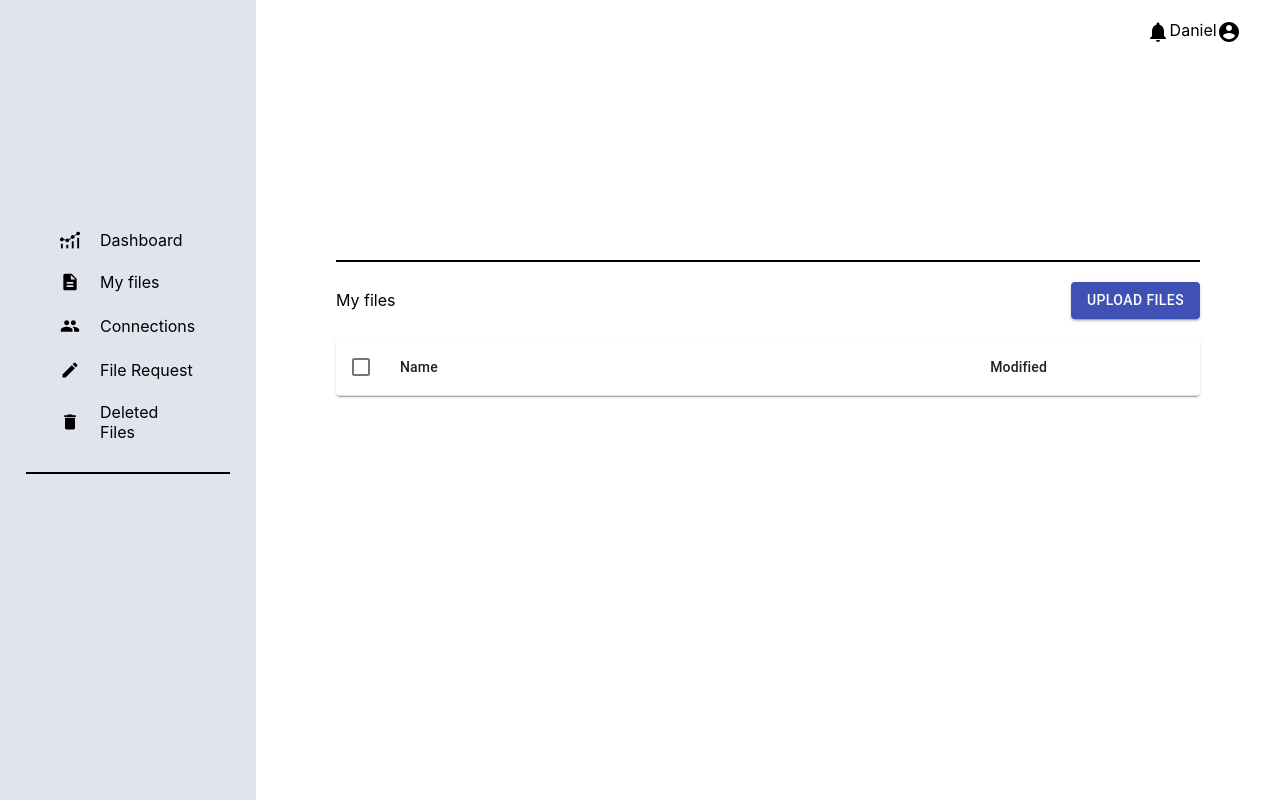
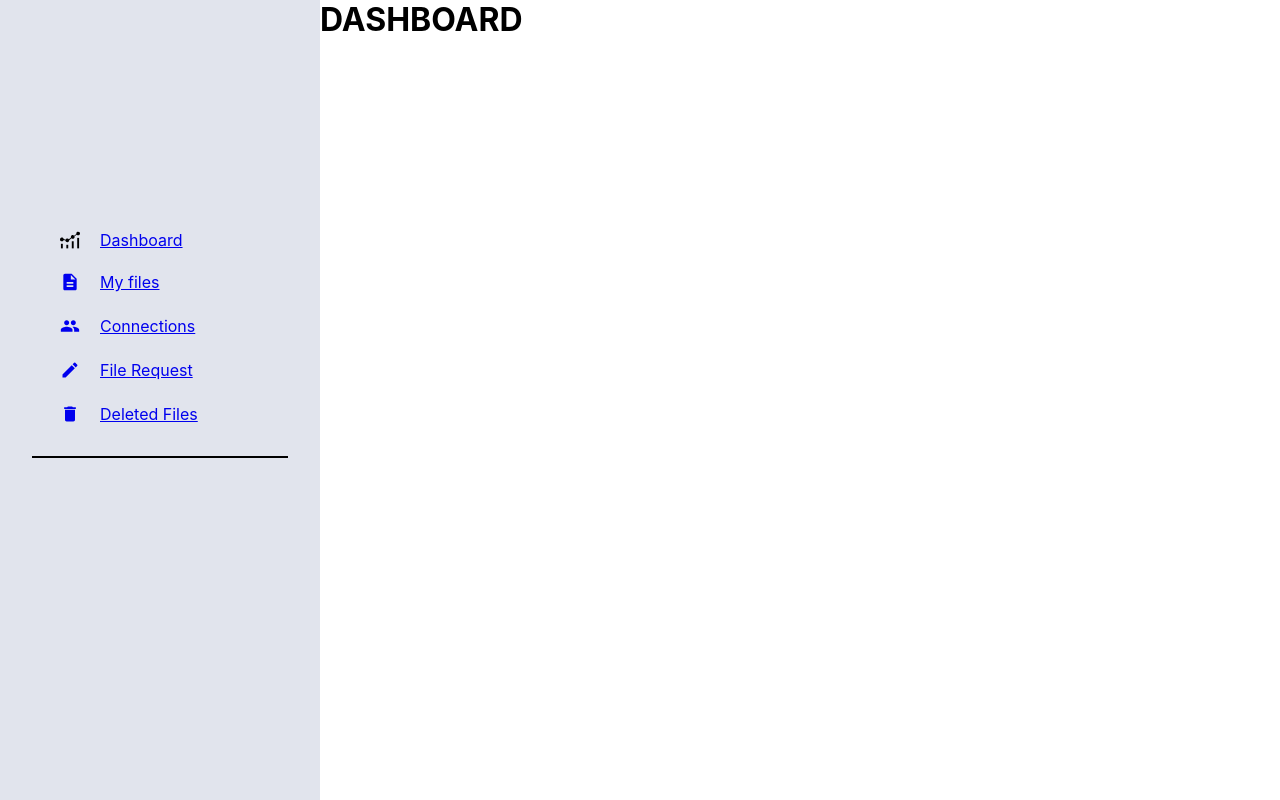
Before and after one commit to borigendiego/test-fullstack, a React (Create React App) app: page /dashboard in a window 1280 px wide. Built offline with nearby package versions, Linux system fonts and the light colour scheme.

Commit message:
Add routes

```diff
--- a/package.json
+++ b/package.json
@@ -12,6 +12,7 @@
     "node-sass": "^4.14.1",
     "react": "^16.13.1",
     "react-dom": "^16.13.1",
+    "react-router-dom": "^5.2.0",
     "react-scripts": "3.4.3"
   },
   "scripts": {
--- a/src/App.js
+++ b/src/App.js
@@ -1,4 +1,5 @@
 import React from 'react';
+import { BrowserRouter, Route, Switch } from 'react-router-dom';
 //Style
 import './App.css';
 //Components
@@ -9,8 +10,30 @@ import MainApp from './components/main-app';
 function App() {
   return (
     <div className={'App'}>
-        <SideBarMenu />
-        <MainApp />
+        <BrowserRouter>
+            <Switch>
+                <Route exact path={'/'}>
+                    <SideBarMenu />
+                    <MainApp />
+                </Route>
+                <Route path={'/dashboard'}>
+                    <SideBarMenu />
+                    <h1>DASHBOARD</h1>
+                </Route>
+                <Route path={'/connections'}>
+                    <SideBarMenu />
+                    <h1>CONNECTIONS</h1>
+                </Route>
+                <Route path={'/files'}>
+                    <SideBarMenu />
+                    <h1>FILES</h1>
+                </Route>
+                <Route path={'/deleted-files'}>
+                    <SideBarMenu />
+                    <h1>DELETED FILES</h1>
+                </Route>
+            </Switch>
+        </BrowserRouter>
     </div>
   );
 }
--- a/src/components/side-bar-menu/index.js
+++ b/src/components/side-bar-menu/index.js
@@ -1,4 +1,7 @@
 import React from 'react';
+import {
+    Link
+} from 'react-router-dom';
 //Style
 import './sideBarMenu.scss'
 //Components
@@ -15,22 +18,27 @@ const SideBarMenu = () => {
         {
             iconURL: Chart,
             label: 'Dashboard',
+            link: 'dashboard'
         },
         {
             Icon: Description,
             label: 'My files',
+            link: '/'
         },
         {
             Icon: People,
             label: 'Connections',
+            link: '/connections'
         },
         {
             Icon: Create,
             label: 'File Request',
+            link: '/files',
         },
         {
             Icon: Delete,
             label: 'Deleted Files',
+            link: '/deleted-files',
         },
     ];
 
@@ -39,9 +47,12 @@ const SideBarMenu = () => {
             <ul className={'side-bar-items'}>
                 {
                     items.map((item, index) =>
-                        <li key={index}>
-                            <MenuItem item={item} />
-                        </li>)
+                        <Link to={item.link}>
+                            <li key={index}>
+                                <MenuItem item={item} />
+                            </li>
+                        </Link>
+                    )
                 }
                 <hr />
             </ul>
```
Also changed, not shown: 1 other file (tests, documents, lock files or other folders).
